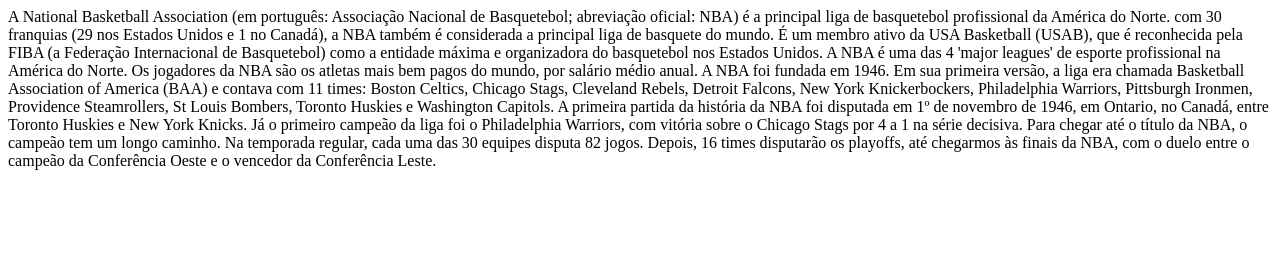
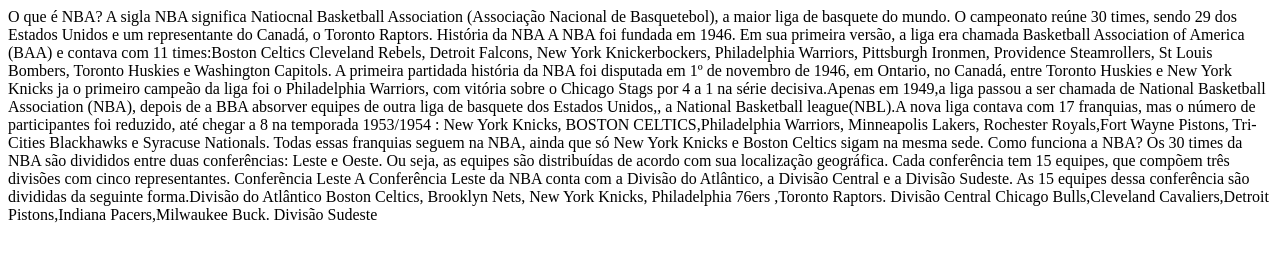
Before and after one commit to CaioAdryan/Pensamento-Computacional---Caio, a plain HTML site: page index.html in a window 1280 px wide. Drawn offline with Linux system fonts and the light colour scheme.

Commit message:
Update index.html

```diff
--- a/index.html
+++ b/index.html
@@ -7,12 +7,30 @@
     <title>Document</title>
 </head>
 <body>
-    A National Basketball Association (em português: Associação Nacional de Basquetebol; abreviação oficial: NBA) é a principal liga de basquetebol profissional da América do Norte.
- com 30 franquias (29 nos Estados Unidos e 1 no Canadá), a NBA também é considerada a principal liga de basquete do mundo. É um membro ativo da USA Basketball (USAB), que é reconhecida pela FIBA (a Federação Internacional de Basquetebol) como a entidade máxima e organizadora do basquetebol nos Estados Unidos. A NBA é uma das 4 'major leagues' de esporte profissional na América do Norte. Os jogadores da NBA são os atletas mais bem   pagos do mundo, por salário médio anual.
-A NBA foi fundada em 1946. Em sua primeira versão, a liga era chamada Basketball Association of America (BAA) e contava com 11 times: Boston Celtics, Chicago Stags, Cleveland Rebels, Detroit Falcons, New York Knickerbockers, Philadelphia Warriors, Pittsburgh Ironmen, Providence Steamrollers, St Louis Bombers, Toronto Huskies e Washington Capitols.
-A primeira partida da história da NBA foi disputada em 1º de novembro de 1946, em Ontario, no Canadá, entre Toronto Huskies e New York Knicks. Já o primeiro campeão da liga foi o Philadelphia Warriors, com vitória sobre o Chicago Stags por 4 a 1 na série decisiva.
-Para chegar até o título da NBA, o campeão tem um longo caminho. Na temporada regular, cada uma das 30 equipes disputa 82 jogos.
-  Depois, 16 times disputarão os playoffs, até chegarmos às finais da NBA, com o duelo entre o campeão da Conferência Oeste e o vencedor da Conferência Leste.
+    O que é NBA?
+
+A sigla NBA significa Natiocnal Basketball Association (Associação Nacional de Basquetebol), a maior liga de basquete do mundo. O campeonato reúne 30 times,
+ sendo 29 dos Estados Unidos e um representante do Canadá, o Toronto Raptors.
+ História da NBA
+ A NBA foi fundada em 1946. Em sua primeira versão, a liga era chamada Basketball Association of America (BAA) e contava com 11 times:Boston Celtics
+ Cleveland Rebels, Detroit Falcons, New York Knickerbockers, Philadelphia Warriors, Pittsburgh Ironmen, Providence Steamrollers, St Louis Bombers, Toronto
+ Huskies e Washington Capitols.
+ A primeira partidada história da NBA foi disputada em 1º de novembro de 1946, em Ontario, no Canadá, entre Toronto Huskies e New York Knicks ja o
+ primeiro campeão da liga foi o Philadelphia Warriors, com vitória sobre o Chicago Stags por 4 a 1 na série decisiva.Apenas em 1949,a liga passou a ser
+ chamada de  National Basketball Association (NBA), depois de a BBA absorver equipes de outra liga de basquete dos Estados Unidos,, a National Basketball
+ league(NBL).A nova liga contava com 17 franquias, mas o número de participantes foi reduzido, até chegar a 8 na temporada 1953/1954 : New York Knicks,
+ BOSTON CELTICS,Philadelphia Warriors, Minneapolis Lakers, Rochester Royals,Fort Wayne Pistons, Tri-Cities Blackhawks e Syracuse Nationals. Todas essas
+ franquias seguem na NBA, ainda que só New York Knicks e Boston Celtics sigam na mesma sede.
+ Como funciona a NBA?
+ Os 30 times da NBA são divididos entre duas conferências: Leste e Oeste. Ou seja, as equipes são distribuídas de acordo com sua localização geográfica.
+ Cada conferência tem 15 equipes, que compõem três divisões com cinco representantes.
+ Conferẽncia Leste
+ A Conferência Leste da NBA conta com a Divisão do Atlântico, a Divisão Central e a Divisão Sudeste. As 15 equipes dessa conferência são divididas da
+ seguinte forma.Divisão do Atlântico Boston Celtics, Brooklyn  Nets, New York Knicks, Philadelphia 76ers ,Toronto Raptors.
+ Divisão Central
+ Chicago Bulls,Cleveland Cavaliers,Detroit Pistons,Indiana Pacers,Milwaukee Buck.
+ Divisão Sudeste
+
 
 </body>
 </html>
```
